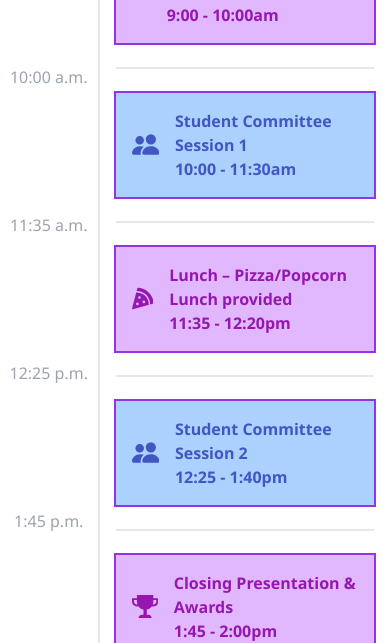
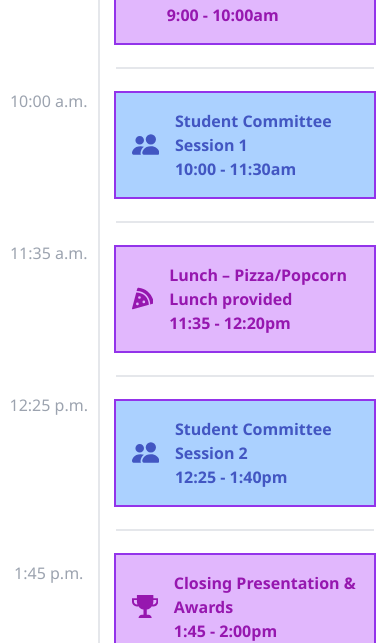
Before and after one commit to AdrianOles/xmun, a Next.js app: page /itinerary in a window 390 px wide. Shown: the part 810-1453 px from the top of the page. Built offline with nearby package versions, Linux system fonts and the light colour scheme.

Commit message:
somewhat fixed itinerary

```diff
--- a/pages/itinerary.js
+++ b/pages/itinerary.js
@@ -99,13 +99,13 @@ function itinerary() {
         {/* schedule */}
         <div className='flex h-full w-full lg:w-[60%] mx-auto'>
           {/* times/timeline */}
-          <div className='w-[25%] text-gray-400 h-full flex flex-col gap-[7.75rem] sm:gap-[6.75rem] mt-36 mx-auto text-center'>
+          <div className='w-[25%] text-gray-400 h-full flex flex-col gap-[8rem] sm:gap-[6.75rem] mt-36 mx-auto text-center'>
             <div>8:30 a.m.</div>
             <div>9:00 a.m.</div>
-            <div>10:00 a.m.</div>
+            <div className='mt-4 sm:mt-0'>10:00 a.m.</div>
             <div>11:35 a.m.</div>
             <div>12:25 p.m.</div>
-            <div>1:45 p.m.</div>
+            <div className='mt-4 sm:mt-0'>1:45 p.m.</div>
           </div>
 
           {/* cards/events */}
```
